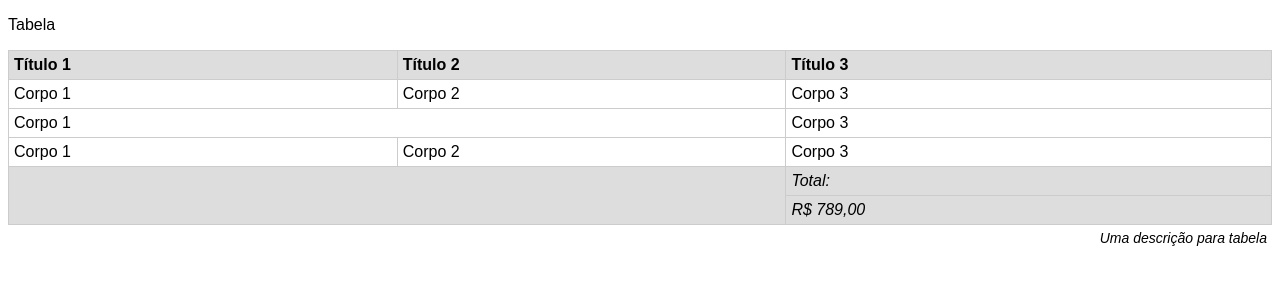
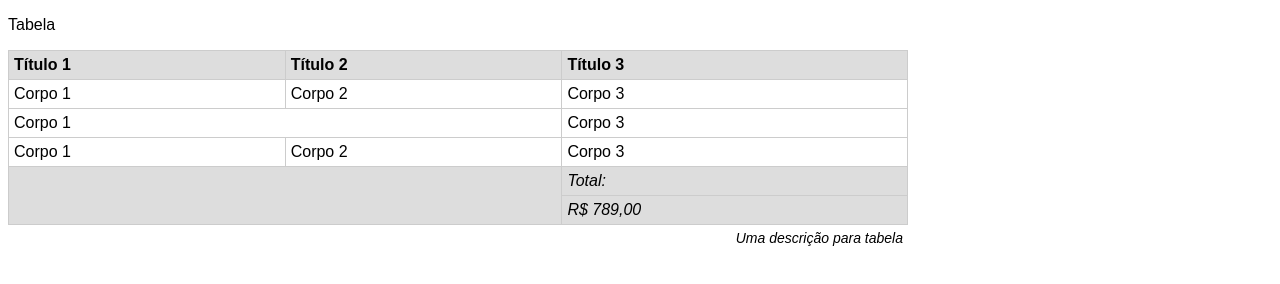
Before and after one commit to danilo-borges-dev/Curso_JavaScript_Typescript_Completo, a plain HTML site: page Secao_32/Aula_577/index.html in a window 1280 px wide. Drawn offline with Linux system fonts and the light colour scheme.

```diff
--- /dev/null
+++ b/Secao_02/Aula_12/js/app.js
@@ -0,0 +1 @@
+console.log('Olá');
--- a/Secao_32/Aula_577/index.html
+++ b/Secao_32/Aula_577/index.html
@@ -10,9 +10,14 @@
             font-family: sans-serif;
         }
 
+        .responsive-table {
+            max-width: 100%;
+            overflow-x: auto;
+        }
+
         table {
             border-collapse: collapse;
-            width: 100%;
+            width: 900px;
             text-align: left;
         }
 
@@ -30,7 +35,8 @@
             margin: 5px;
         }
 
-        tfoot td, table th {
+        tfoot td,
+        table th {
             background-color: #ddd;
         }
 
@@ -43,6 +49,7 @@
 <body>
     <p>Tabela</p>
 
+    <div class="responsive-table">
         <table>
             <caption>
                 Uma descrição para tabela
@@ -63,7 +70,7 @@
                 </tr>
 
                 <tr>
-                <td colspan="2" >Corpo 1</td>
+                    <td colspan="2">Corpo 1</td>
                     <td>Corpo 3</td>
                 </tr>
 
@@ -84,6 +91,7 @@
                 </tr>
             </tfoot>
         </table>
+    </div>
 </body>
 
 </html>
```
Also changed, not shown: Secao_02/Aula_12/index.html (added, +12 -0 lines). Lines whose indentation alone changed are shown as unchanged.
